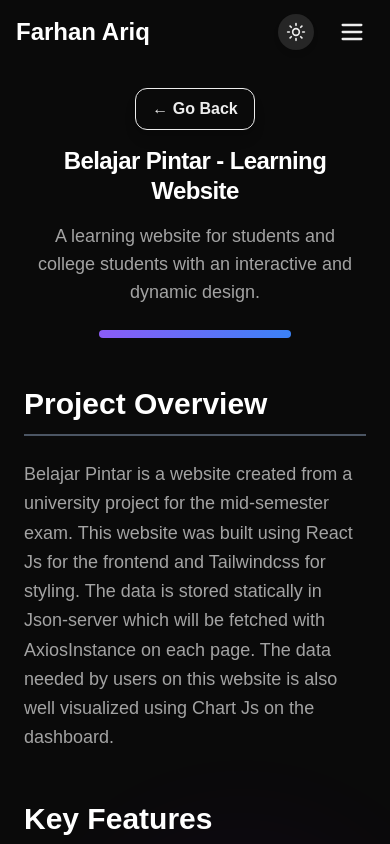
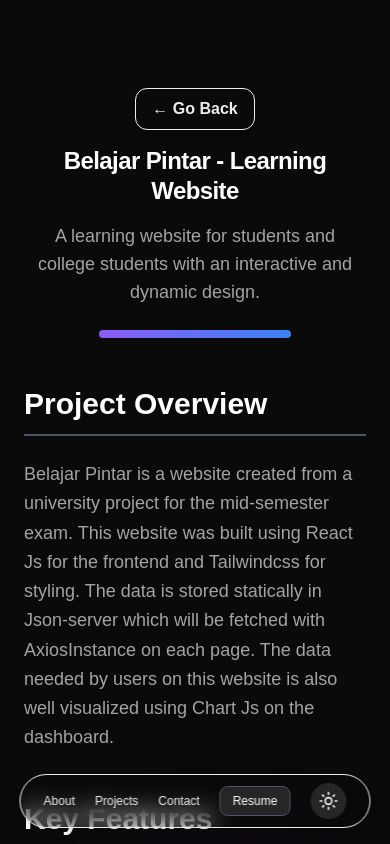
Before and after one commit to AriqF1/web-portofolio, a Next.js app: page /projects/learning-website in a window 390 px wide. Shown: the top 844 px of the page. Built offline with nearby package versions, Linux system fonts and the light colour scheme.

Commit message:
refactor: simplify Navbar component by removing scroll handling and integrating FloatingNavbar

```diff
--- a/src/static/Navbar.tsx
+++ b/src/static/Navbar.tsx
@@ -1,85 +1,41 @@
 "use client";
-import { useState, useEffect } from "react";
 import Link from "next/link";
 import { Sun, Moon } from "lucide-react";
 import { useTheme } from "@/context/ThemeContext";
+import { FloatingNavbar } from "@/components/ui/floating-navbar";
 
 const Navbar = () => {
-  const [isMenuOpen, setIsMenuOpen] = useState<boolean>(false);
-  const [isScrolled, setIsScrolled] = useState<boolean>(false);
   const { theme, toggleTheme } = useTheme();
-
-  useEffect(() => {
-    const handleScroll = () => {
-      if (window.scrollY > 50) {
-        setIsScrolled(true);
-      } else {
-        setIsScrolled(false);
-      }
-    };
-
-    window.addEventListener("scroll", handleScroll);
-    return () => window.removeEventListener("scroll", handleScroll);
-  }, []);
 
   const getVar = (varName: string) => `var(--${varName})`;
 
   return (
-    <nav
-      className={`fixed top-0 w-full z-50 transition-all duration-300 ${
-        isScrolled ? "" : "bg-transparent"
-      }`}
-      style={{
-        backgroundColor: isScrolled ? getVar("card-bg") : "transparent",
-        borderBottom: isScrolled
-          ? `1px solid ${getVar("border-divider")}`
-          : "none",
-        boxShadow: isScrolled
-          ? "0 4px 6px -1px rgba(0, 0, 0, 0.1), 0 2px 4px -1px rgba(0, 0, 0, 0.06)"
-          : "none",
-      }}
-    >
-      <div className="max-w-7xl mx-auto px-4 sm:px-6 lg:px-8">
-        <div className="flex justify-between h-16">
-          <div className="flex-shrink-0 flex items-center">
-            <Link href="/" className="text-2xl font-bold">
-              <span
-                className={`text-transparent bg-clip-text`}
-                style={{
-                  color: getVar("text-primary"),
-                }}
-              >
-                Farhan Ariq
-              </span>
-            </Link>
-          </div>
-
-          {/* Desktop menu */}
-          <div className="hidden md:flex items-center space-x-8">
+    <FloatingNavbar>
+      <nav className="flex items-center justify-center gap-5 sm:gap-5 md:gap-5">
         <Link
           href="/#about"
-              className={`transition-colors duration-200 text-lg font-medium hover:opacity-80`}
-              style={{ color: getVar("text-primary") }}
+          className="transition-colors duration-200 font-medium hover:opacity-80 text-xs sm:text-sm md:text-base"
         >
           About
         </Link>
         <Link
           href="/#projects"
-              className={`transition-colors duration-200 text-lg font-medium hover:opacity-80`}
-              style={{ color: getVar("text-primary") }}
+          className="transition-colors duration-200 font-medium hover:opacity-80 text-xs sm:text-sm md:text-base"
         >
           Projects
         </Link>
         <Link
           href="/#contact"
-              className={`transition-colors duration-200 text-lg font-medium hover:opacity-80`}
-              style={{ color: getVar("text-primary") }}
+          className="transition-colors duration-200 font-medium hover:opacity-80 text-xs sm:text-sm md:text-base"
         >
           Contact
         </Link>
         <a
           href="/resume.pdf"
-              className={`px-5 py-2 rounded-lg border transition-all duration-200 font-medium hover:opacity-80`}
+          className="rounded-lg border transition-all duration-200 font-medium hover:opacity-80
+                     px-3 py-1.5 text-xs
+                     sm:px-4 sm:py-2 sm:text-sm
+                     md:text-base"
           style={{
             borderColor: getVar("border-divider"),
             color: getVar("text-primary"),
@@ -93,138 +49,19 @@
 
         <button
           onClick={toggleTheme}
-              className={`p-2 rounded-full shadow-md transition-colors duration-300 cursor-pointer focus:outline-none focus:ring-2 focus:ring-offset-2`}
+          className="p-2 rounded-full shadow-md transition-colors duration-300 cursor-pointer focus:outline-none focus:ring-2 focus:ring-offset-2"
           style={{
             backgroundColor: getVar("button-secondary-bg"),
             color: getVar("foreground"),
           }}
           aria-label={
-                theme === "light"
-                  ? "Switch to dark mode"
-                  : "Switch to light mode"
+            theme === "light" ? "Switch to dark mode" : "Switch to light mode"
           }
         >
           {theme === "light" ? <Moon size={20} /> : <Sun size={20} />}
         </button>
-          </div>
-
-          {/* Mobile menu button */}
-          <div className="md:hidden flex items-center">
-            <button
-              onClick={toggleTheme}
-              className={`p-2 rounded-full shadow-md transition-colors duration-300 mr-4`}
-              style={{
-                backgroundColor: getVar("button-secondary-bg"),
-                color: getVar("foreground"),
-              }}
-              aria-label={
-                theme === "light"
-                  ? "Switch to dark mode"
-                  : "Switch to light mode"
-              }
-            >
-              {theme === "light" ? <Moon size={20} /> : <Sun size={20} />}
-            </button>
-
-            <button
-              onClick={() => setIsMenuOpen(!isMenuOpen)}
-              className={`p-2 rounded-md focus:outline-none focus:ring-2 focus:ring-offset-2`}
-              style={
-                {
-                  color: getVar("foreground"),
-                  "--tw-ring-color": getVar("border-divider"),
-                  "--tw-ring-offset-color": isScrolled
-                    ? getVar("card-bg")
-                    : getVar("background"),
-                } as React.CSSProperties
-              }
-              aria-label="Toggle navigation menu"
-            >
-              <svg
-                className="h-7 w-7"
-                fill="none"
-                viewBox="0 0 24 24"
-                stroke="currentColor"
-              >
-                {isMenuOpen ? (
-                  <path
-                    strokeLinecap="round"
-                    strokeLinejoin="round"
-                    strokeWidth={2}
-                    d="M6 18L18 6M6 6l12 12"
-                  />
-                ) : (
-                  <path
-                    strokeLinecap="round"
-                    strokeLinejoin="round"
-                    strokeWidth={2}
-                    d="M4 6h16M4 12h16M4 18h16"
-                  />
-                )}
-              </svg>
-            </button>
-          </div>
-        </div>
-      </div>
-
-      {/* Mobile menu */}
-      {isMenuOpen && (
-        <div
-          className={`md:hidden shadow-lg pb-4`}
-          style={{ backgroundColor: getVar("card-bg") }}
-        >
-          <div className="px-2 pt-2 space-y-1 sm:px-3">
-            <Link
-              href="/#about"
-              className={`block px-3 py-2 rounded-md transition-colors duration-200 text-base font-medium hover:opacity-80`}
-              style={{
-                color: getVar("text-primary"),
-                backgroundColor: getVar("card-border"),
-              }}
-              onClick={() => setIsMenuOpen(false)}
-            >
-              About
-            </Link>
-            <Link
-              href="/#projects"
-              className={`block px-3 py-2 rounded-md transition-colors duration-200 text-base font-medium hover:opacity-80`}
-              style={{
-                color: getVar("text-primary"),
-                backgroundColor: getVar("card-border"),
-              }}
-              onClick={() => setIsMenuOpen(false)}
-            >
-              Projects
-            </Link>
-            <Link
-              href="/#contact"
-              className={`block px-3 py-2 rounded-md transition-colors duration-200 text-base font-medium hover:opacity-80`}
-              style={{
-                color: getVar("text-primary"),
-                backgroundColor: getVar("card-border"),
-              }}
-              onClick={() => setIsMenuOpen(false)}
-            >
-              Contact
-            </Link>
-            <a
-              href="/resume.pdf"
-              className={`block px-3 py-2 rounded-md border transition-all duration-200 text-base font-medium mt-2 hover:opacity-80`}
-              style={{
-                borderColor: getVar("border-divider"),
-                color: getVar("text-primary"),
-                backgroundColor: getVar("card-border"),
-              }}
-              target="_blank"
-              rel="noopener noreferrer"
-              onClick={() => setIsMenuOpen(false)}
-            >
-              Resume
-            </a>
-          </div>
-        </div>
-      )}
       </nav>
+    </FloatingNavbar>
   );
 };
 
```
Lines whose indentation alone changed are shown as unchanged.
